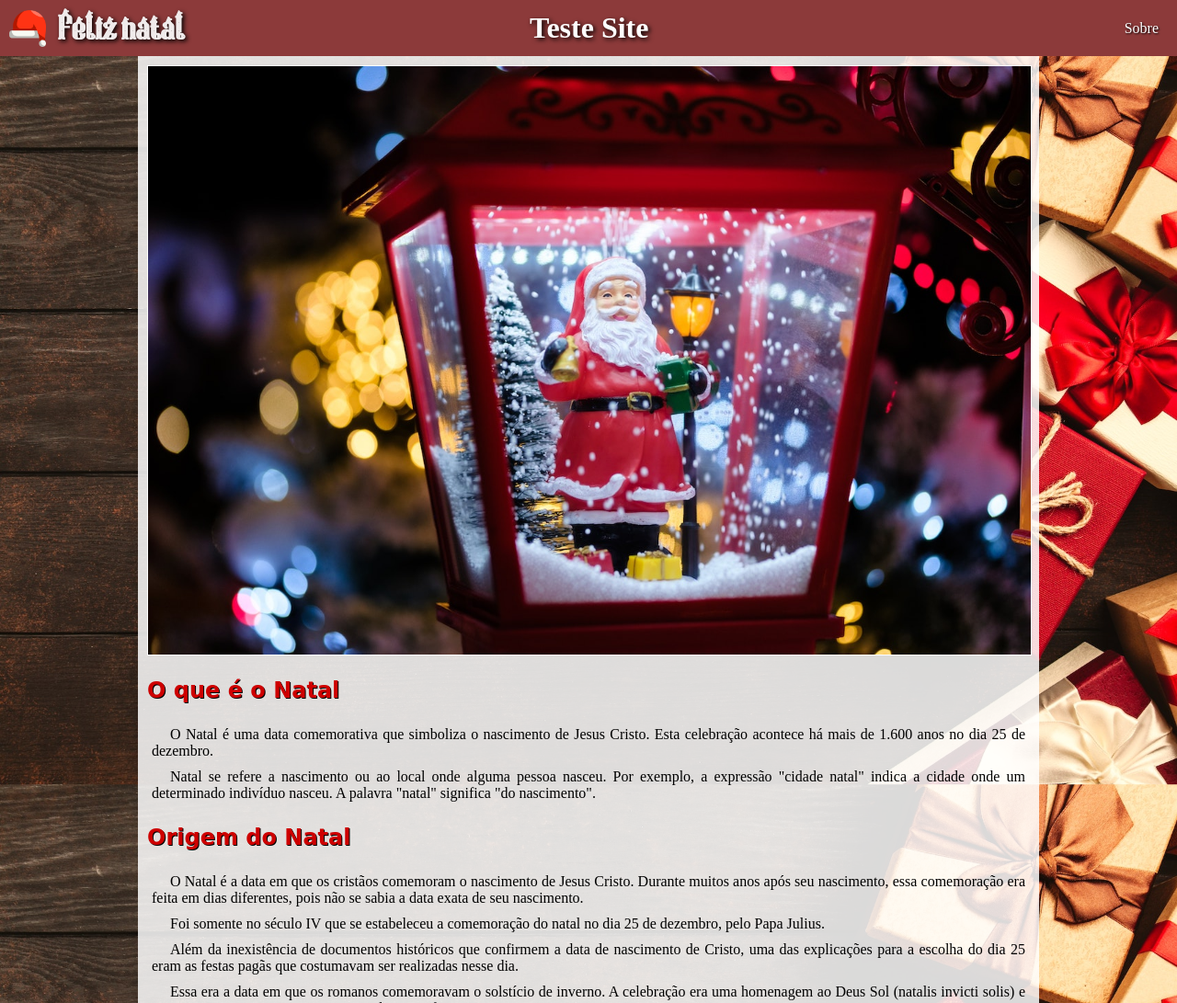
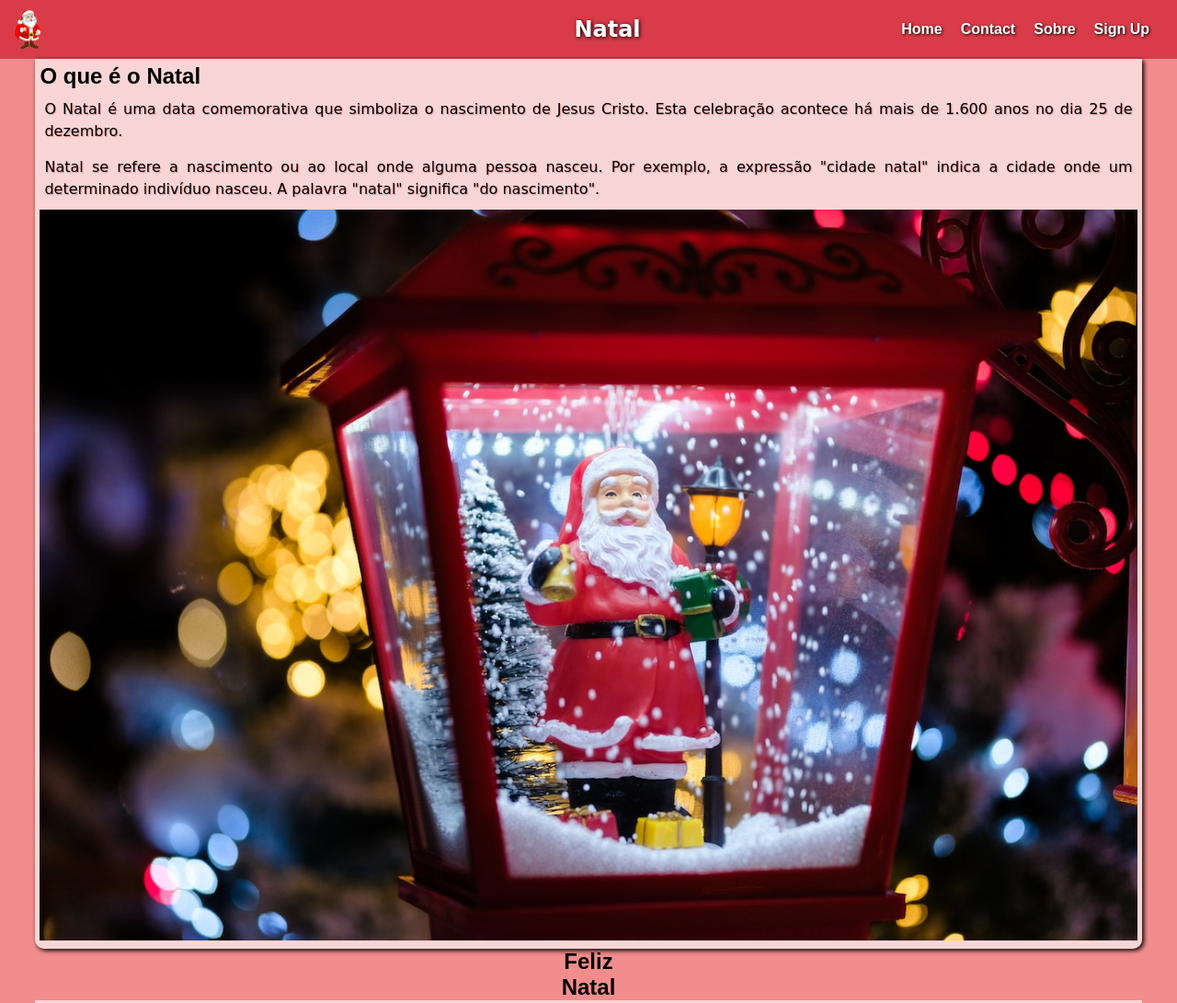
Before and after one commit to joaogeraldos/Projeto-Natal, a plain HTML site: page index.html in a window 1280 px wide. Shown: the top 1091 px of the page at 92% size. Drawn offline with nearby package versions, Linux system fonts and the light colour scheme.

Commit message:
Atualizando

```diff
--- a/estilos/media-query.css
+++ b/estilos/media-query.css
@@ -2,12 +2,6 @@
 @font-face {
     font-family: 'Christmas';
     src: url(../fontes/Christmas\ Hat.ttf) format('truetype');
-}
-
-* {
-    margin: 0px;
-    padding: 0px;
-
 }
 
 :root {
@@ -22,80 +16,28 @@
     --cor4: #8C3A3A;
 }
 
-body {
-    background: #8C3A3A url(../imagens/background.jpg) right center no-repeat fixed;
-    background-size: cover;
-    height: 100vh;
-}
-
-@media screen and (orientation: landscape){
-    header {
-        background-color: var(--cor4);
-        padding: 10px;
+@media screen and (min-width: 768px){
+    menu {
         display: flex;
-        position: relative;
-        justify-content: space-between;
-        align-items: center;
-    }
-    header > h2 {
-        margin: 0px 78vw 0px 0px;
-        color: rgb(240, 235, 235);
-        text-shadow: 2px 2px 5px rgba(0, 0, 0, 0.993);
-        font-family: var(--fonte-destaque);
-    }
-    header > h1 {
-        display: inline;
-        position: absolute;
-        left: 45vw;
-        color: white;
-        text-shadow: 2px 2px 5px black;
-    }
-    #burguer {
-        display: none;
-    }
-    header > img {
-        right: 96.5vw;
-        width: 40px;
-        height: 40px;
-    }
-    header menu > ul {
-        display: flex;
-        gap: 5px;
-        list-style-type: none;
-
-    }
-    menu > ul > li > a{
-        color: white;
-        text-decoration: none;
-        /* background-color: rgb(87,87,87); */
-        padding: 5px 10px;
-        border-radius: 8px;
-        text-shadow: 1px 1px 2px black;
-    }
-    menu ul > li > a:hover {
-        background-color: rgb(134, 134, 134);
-    }
-    main {
-        background-color: rgba(255, 255, 255, 0.842);
-        margin: auto;
-        width: 75vw;
-        padding: 10px;
-        text-align: justify;
     }
 
-    main > img {
-        width: 100%;
-        border: 1px solid rgb(255, 255, 255);
+    header img {
+        width: 30px;
+        margin-left: 5px;
     }
-    main > article > h1 {
+
+    header {
+        justify-content: space-between;
+        padding: 10px;
+    }
+
+    header h1 {
+        position: relative;
+        left: 15%;
         font-family: var(--fonte-titulos);
-        color: rgb(206, 0, 0);
-        padding: 20px 0px;
-        text-shadow: 1px 1px 0px black;
-    }
-    main > article > p {
-        color: rgb(0, 0, 0);
-        text-indent: 20px;
-        padding: 5px;
+        color: white;
+        text-shadow:  1px 1px 4px black;
+        font-size: 1.5em;
+        transform: translate(-50%);
     }
 }
--- a/estilos/style.css
+++ b/estilos/style.css
@@ -17,93 +17,96 @@
     --cor4: #8C3A3A;
 }
 
-@media screen and (orientation: portrait){
 * {
-        margin: 0px;
-        padding: 0px;
+    margin: 0;
+    padding: 0;
     box-sizing: border-box;
-       font-family: var(--fonte-titulos);
+    font-family: var(--fonte-padrao);
 }
+
+body, html {
+    background-color: var(--cor0);
+    height: 100%;
+}
+
 header {
-        background-color: var(--cor4);
-        position: relative;
-    }
-   header > h2 {
-    display: inline;
-    position: absolute;
-    font-size: 1.4em;
-    padding: 4px 10px;
-    color: rgb(240, 235, 235);
-    text-shadow: 2px 2px 5px rgba(0, 0, 0, 0.842);
-    font-family: var(--fonte-destaque);
+    display: flex;
+    align-items: center;
+    padding: 10px;
+    background-color: var(--cor1);
 
 }
-    header > img {
-        padding: 4px;
-        width: 40px;
-        height: 40px;
+
+header img {
+    width: 26px;
+    margin-left: 5px;
 }
-    header > h1 {
-        display:flex;
-        justify-content: center;
-        background-color: var(--cor2);
+
+header h1 {
+    position: relative;
+    left: 40%;
+
+    font-family: var(--fonte-titulos);
     color: white;
-        padding-bottom: 10px;
-        text-shadow: 2px 2px 5px black;
+    text-shadow:  1px 1px 4px black;
+    font-size: 1.5em;
+    transform: translate(-50%, -20%);
 }
-    #burguer {
-        background-color: var(--cor3);
-        display: block;
+menu ul {
+    display: flex;
+    list-style: none;
+    margin-right: 10px;
+}
+
+menu ul li a {
+    text-decoration: none;
+    margin: 2px 10px;
     color: white;
-        text-align: center;
-        padding: 10px;
-        cursor: pointer;
+    font-weight: 700;
+    text-shadow: 1px 1px 3px black;
 }
-    #burguer:hover {
-        background-color: rgba(0, 0, 0, 0.363);
-        color: rgb(255, 255, 255);
-    }
+
 menu {
     display: none;
 }
-    menu#menuHeader > ul{
-        list-style-type: none;
-    }
-    menu#menuHeader > ul > li > a {
-        display: block;
-        padding: 10px;
-        text-decoration: none;
-        text-align: center;
-        background-color: var(--cor0);
-        color: white;
-        margin: 2px 0px;
-        text-shadow: 1px 1px 1px black;
-    }
-    menu#menuHeader > ul > li > a:hover {
-        background-color: gray;
+main {
+    display: flex;
+    width: 94vw;
+    flex-direction: column;
+    flex-flow: column wrap;
+    margin: auto;
+
 }
 
-    main {
-        background-color: rgba(255, 255, 255, 0.842);
+section {
+
+    padding: 5px;
+    text-align: justify;
+    background-color: rgba(255, 255, 255, 0.63);
     margin: auto;
-        width: 93vw;
-        padding: 10px;
-        text-align: justify;
+
 }
 
-    main > img {
+.conteudo1 {
+    box-shadow: 2px 2px 5px black;
+    border-bottom-left-radius: 10px;
+    border-bottom-right-radius: 10px;
+}
+
+.conteudo1 p {
+    margin: 5px 0;
+    padding: 5px 5px;
+    line-height: 1.5em;
+    font-family: cursive;
+    text-shadow: 1px 1px 1px #a603034f;
+}
+
+.conteudo1 img{
+    margin: auto;
     width: 100%;
-        border: 1px solid rgb(255, 255, 255);
+
 }
-    main > article > h1 {
-        font-family: var(--fonte-titulos);
-        color: rgb(206, 0, 0);
-        padding: 20px 0px;
-        text-shadow: 1px 1px 0px black;
+
+article {
+    text-align: center;
 }
-    main > article > p {
-        color: rgb(0, 0, 0);
-        text-indent: 20px;
-        padding: 5px;
-    }
-}
--- a/index.html
+++ b/index.html
@@ -6,30 +6,36 @@
     <meta name="viewport" content="width=device-width, initial-scale=1.0">
     <link rel="shortcut icon" href="imagens/favicon.ico" type="image/x-icon">
     <link rel="stylesheet" href="https://fonts.googleapis.com/css2?family=Material+Symbols+Outlined:opsz,wght,FILL,GRAD@20..48,100..700,0..1,-50..200" />
-    <link rel="stylesheet" href="estilos/style.css" media="screen and (orientation: portrait)">
+    <link rel="stylesheet" href="estilos/style.css">
     <link rel="stylesheet" href="estilos/media-query.css">
-    <title>Menu Flex</title>
+    <title>Natal</title>
 </head>
 <body>
     <header>
-        <img src="imagens/iconenatal.png" alt="Brasil"> <h2 id="natal">Feliz natal</h2>
-        <h1>Teste Site</h1>
-        <span id="burguer" class="material-symbols-outlined" onclick="clickMenu()">menu</span>
-        <menu id="menuHeader">
+        <img src="imagens/Papai-Noel 2.png" alt="">
+       <h1>Natal</h1>
+       <menu>
         <ul>
-                <!-- <li><a href="#">Esportes</a></li>
-                <li><a href="#">Politica</a></li> -->
+            <li><a href="#">Home</a></li>
+            <li><a href="#">Contact</a></li>
             <li><a href="#">Sobre</a></li>
+            <li><a href="#">Sign Up</a></li>
         </ul>
        </menu>
     </header>
     <main>
-        <img src="imagens/papainoel.jpg" alt="">
-        <article>
+        <section class="conteudo1">
             <h1>O que é o Natal</h1>
             <p> O Natal é uma data comemorativa que simboliza o nascimento de Jesus Cristo. Esta celebração acontece há mais de 1.600 anos no dia 25 de dezembro.</p>
             <p> Natal se refere a nascimento ou ao local onde alguma pessoa nasceu. Por exemplo, a expressão "cidade natal" indica a cidade onde um determinado indivíduo nasceu. A palavra "natal" significa "do nascimento".</p>
 
+            <img src="imagens/papainoel.jpg" alt="">
+        </section>
+        <article>
+            <h1>Feliz</h1>
+            <h1>Natal</h1>
+        </article>
+        <section class="conteudo2">
             <h1>Origem do Natal</h1>
 
             <p>O Natal é a data em que os cristãos comemoram o nascimento de Jesus Cristo. Durante muitos anos após seu nascimento, essa comemoração era feita em dias diferentes, pois não se sabia a data exata de seu nascimento.</p>
@@ -45,16 +51,17 @@
             <p>Além desses rituais, outra celebração que pode ter influenciado a definição da data do Natal é o Yule ou Jól, uma comemoração realizada pelos nórdicos da Era Viking, também em celebração ao solstício de inverno.</p>
 
             <p>Acredita-se que a escolha do dia 25, portanto, era uma forma de conseguir mais adeptos ao cristianismo, utilizando-se de algumas referências dos rituais pagãos.</p>
-        </article>
+        </section>
+
     </main>
     <script>
-          function clickMenu() {
-            if (menuHeader.style.display == 'block'){
-                menuHeader.style.display = 'none'
-            } else {
-                menuHeader.style.display = 'block'
-            }
-        }
+        //   function clickMenu() {
+        //     if (menuHeader.style.display == 'block'){
+        //         menuHeader.style.display = 'none'
+        //     } else {
+        //         menuHeader.style.display = 'block'
+        //     }
+        // }
 
         function mudouTamanho() {
             if (window.innerWidth >= 768) {
```
Also changed, not shown: imagens/Papai-Noel 1.png (added), imagens/Papai-Noel 2.png (added). Lines whose indentation alone changed are shown as unchanged.
